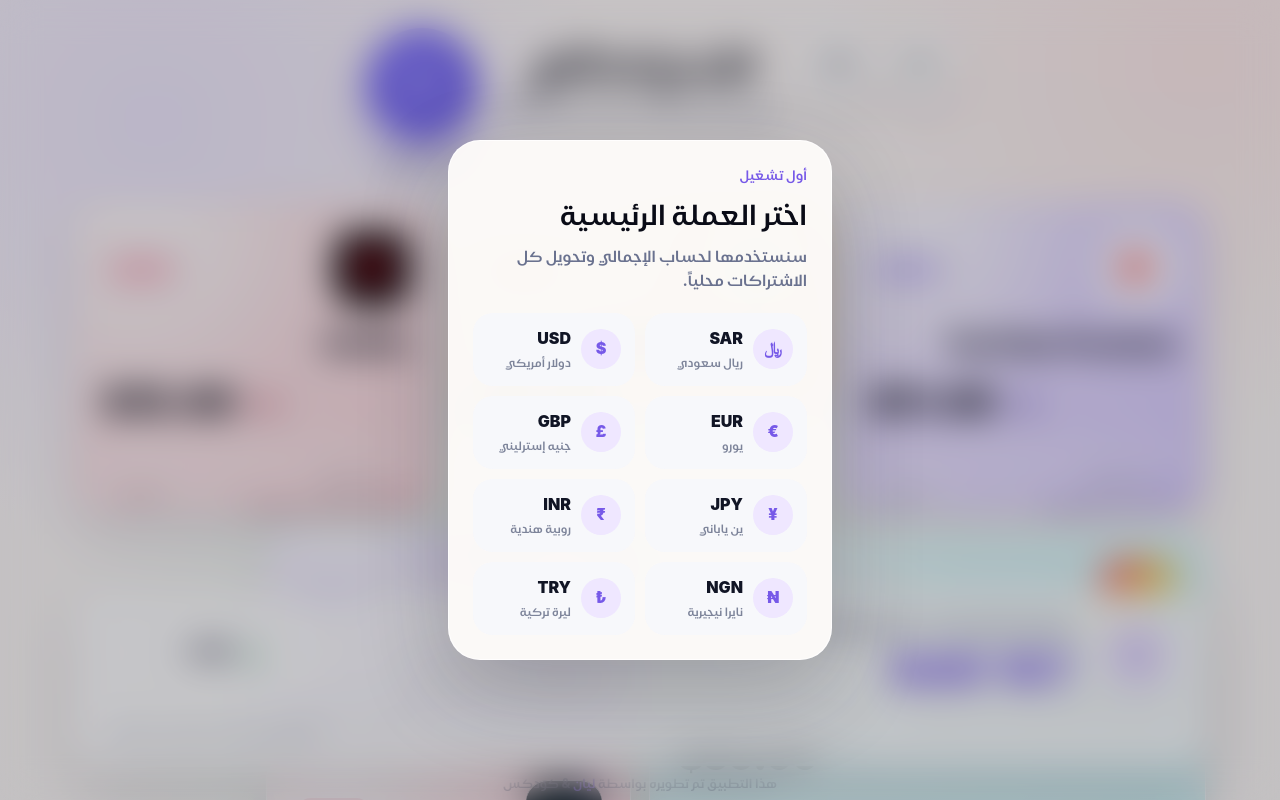
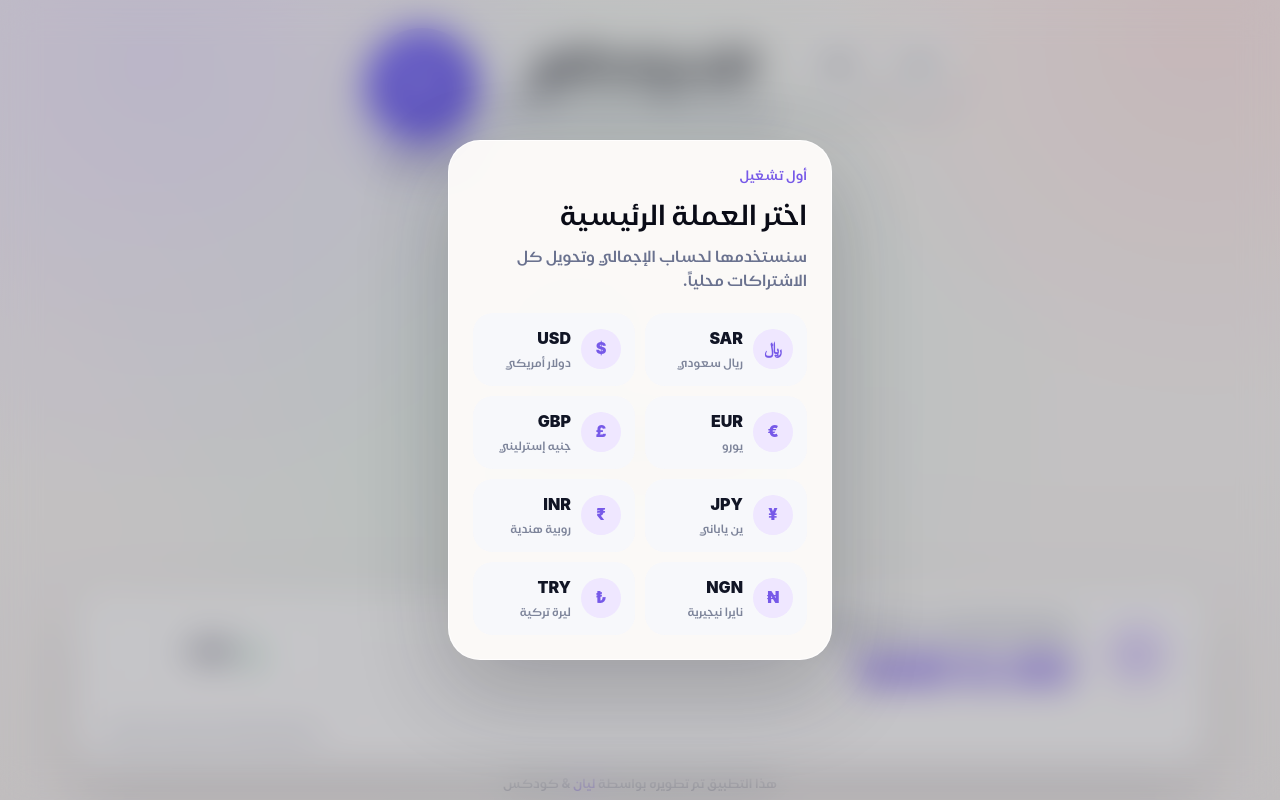
Before and after one commit to Englayano/-, a Next.js app: page / in a window 1280 px wide. Shown: the top 800 px of the page. Built offline with nearby package versions, Linux system fonts and the light colour scheme.

Commit message:
remove starter subscriptions

```diff
--- a/app/page.tsx
+++ b/app/page.tsx
@@ -65,16 +65,7 @@ const currencyArabic: Record<Currency, string> = {
   TRY: "ليرة تركية",
 };
 
-const starterSubscriptions: Subscription[] = [
-  { id: "sample-1", name: "YouTube Premium", price: 11.99, currency: "USD", renewal: "monthly", renewalDate: nextDate(37) },
-  { id: "sample-2", name: "Spotify Premium", price: 5.99, currency: "USD", renewal: "monthly", renewalDate: nextDate(25) },
-  { id: "sample-3", name: "Netflix", price: 15.99, currency: "USD", renewal: "monthly", renewalDate: nextDate(20) },
-  { id: "sample-4", name: "Adobe Creative Cloud", price: 59.99, currency: "USD", renewal: "yearly", renewalDate: nextDate(244) },
-  { id: "sample-5", name: "iCloud+ 200GB", price: 2.99, currency: "USD", renewal: "monthly", renewalDate: nextDate(18) },
-  { id: "sample-6", name: "شاهد VIP", price: 15, currency: "SAR", renewal: "monthly", renewalDate: nextDate(23) },
-  { id: "sample-7", name: "Canva Pro", price: 12.99, currency: "USD", renewal: "yearly", renewalDate: nextDate(218) },
-  { id: "sample-8", name: "Notion Plus", price: 4, currency: "USD", renewal: "monthly", renewalDate: nextDate(16) },
-];
+const starterSubscriptions: Subscription[] = [];
 
 const blankDraft: Draft = {
   name: "",
```
